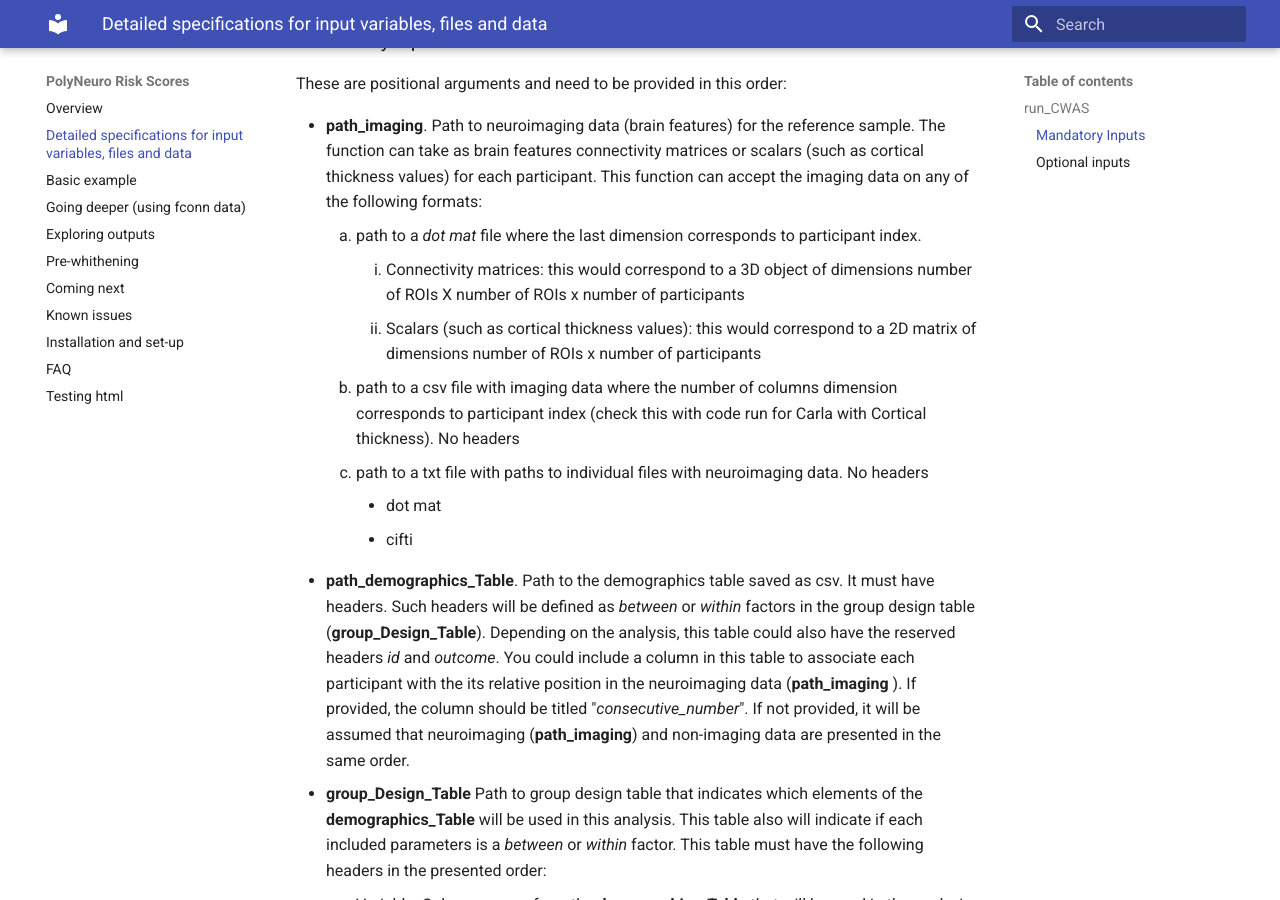
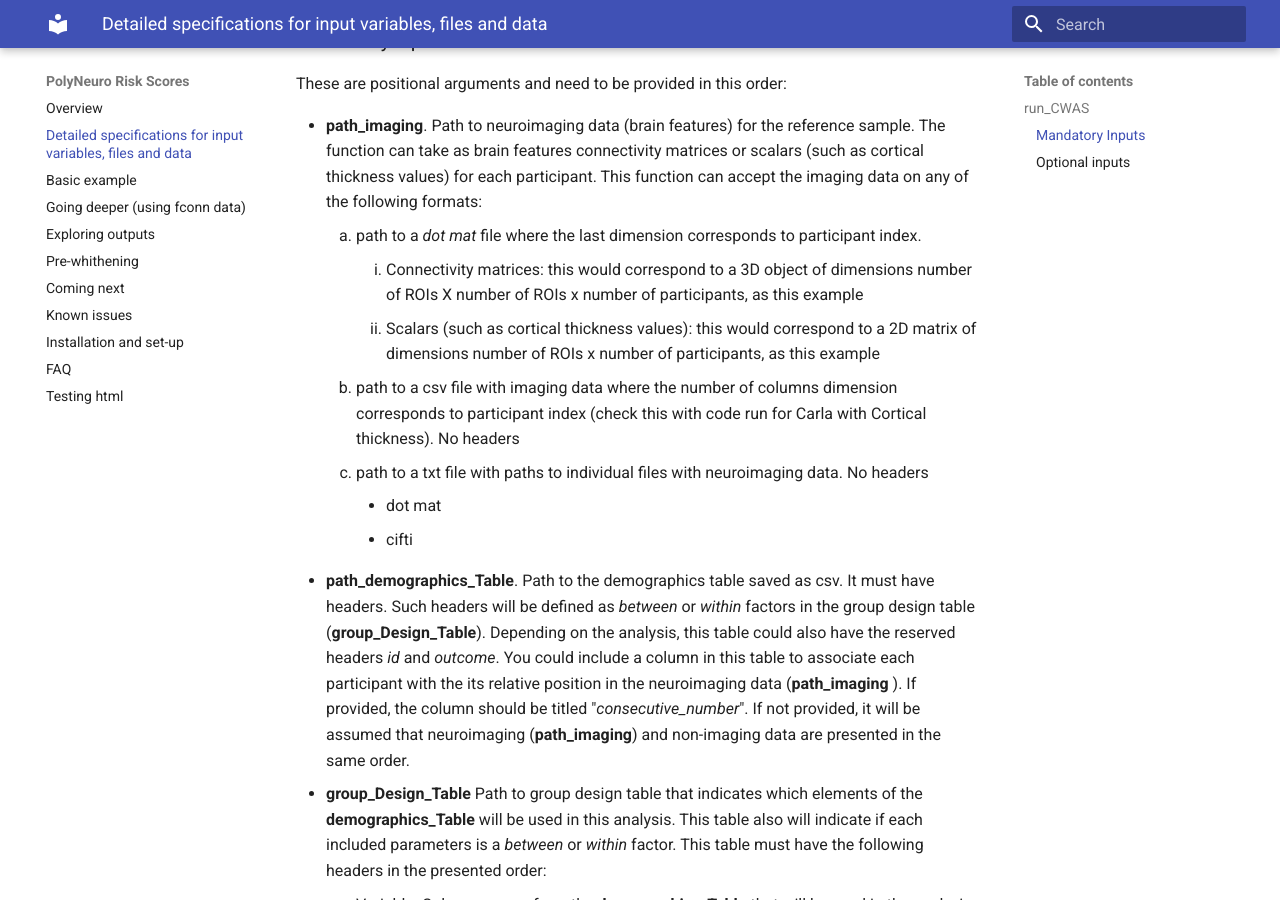
Before and after one commit to omiranda/polyneuro_risk_score, an MkDocs documentation site: the page built from docs/detailed_description.md, in a window 1280 px wide and 900 px high, scrolled down 348 px. Built offline with MkDocs 1.6.1 and Material for MkDocs 9.7.7, drawn with Linux system fonts in a browser that asks for light colours; formulas are drawn with MathJax 3; old or Windows-style settings are respelled for this version of MkDocs.

Commit message:
Update detailed_description.md

```diff
--- a/docs/detailed_description.md
+++ b/docs/detailed_description.md
@@ -11,8 +11,8 @@ These are positional arguments and need to be provided in this order:
 
 - **path_imaging**. Path to neuroimaging data (brain features) for the reference sample. The function can take as brain features connectivity matrices or scalars (such as cortical thickness values) for each participant. This function can accept the imaging data on any of the following formats:
     1. path to a *dot mat* file where the last dimension corresponds to participant index.
-        1. Connectivity matrices: this would correspond to a 3D object of dimensions number of ROIs X number of ROIs x number of participants
-        1. Scalars (such as cortical thickness values): this would correspond to a 2D matrix of dimensions number of ROIs x number of participants
+        1. Connectivity matrices: this would correspond to a 3D object of dimensions number of ROIs X number of ROIs x number of participants, as this example
+        1. Scalars (such as cortical thickness values): this would correspond to a 2D matrix of dimensions number of ROIs x number of participants, as this example
     1. path to a csv file with imaging data where the number of columns dimension corresponds to participant index (check this with code run for Carla with Cortical thickness). No headers
     1. path to a txt file with paths to individual files with neuroimaging data. No headers
         - dot mat
```
